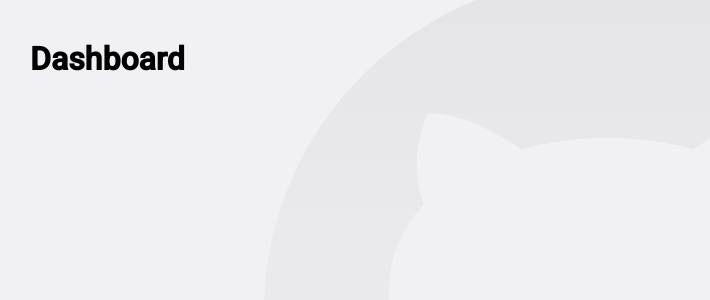
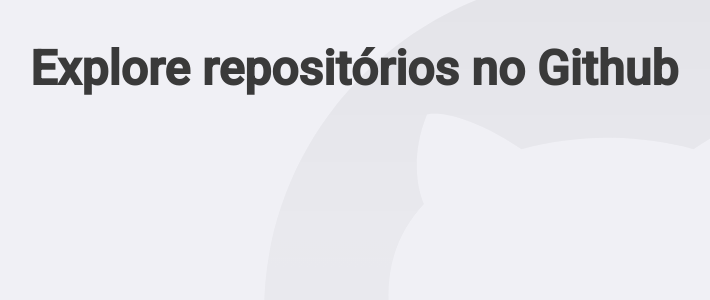
Before and after one commit to felipe-heredia/github-explorer, a React (Create React App) app: page / in a window 1280 px wide. Shown: the top 300 px of the page, without its empty margins (150-860 px from the left). Built offline with nearby package versions, Linux system fonts and the light colour scheme.

Commit message:
:lipstick: create Dashboard styles

```diff
--- a/src/pages/Dashboard/index.tsx
+++ b/src/pages/Dashboard/index.tsx
@@ -1,7 +1,9 @@
 import React from 'react'
 
+import * as S from './styled'
+
 const Dashboard: React.FC = () => (
-  <h1>Dashboard</h1>
+  <S.Title>Explore repositórios no Github</S.Title>
 )
 
 export default Dashboard
--- /dev/null
+++ b/src/pages/Dashboard/styled.ts
@@ -0,0 +1,6 @@
+import styled from 'styled-components'
+
+export const Title = styled.h1`
+  font-size: 48px;
+  color: #3A3A3A;
+`
```
